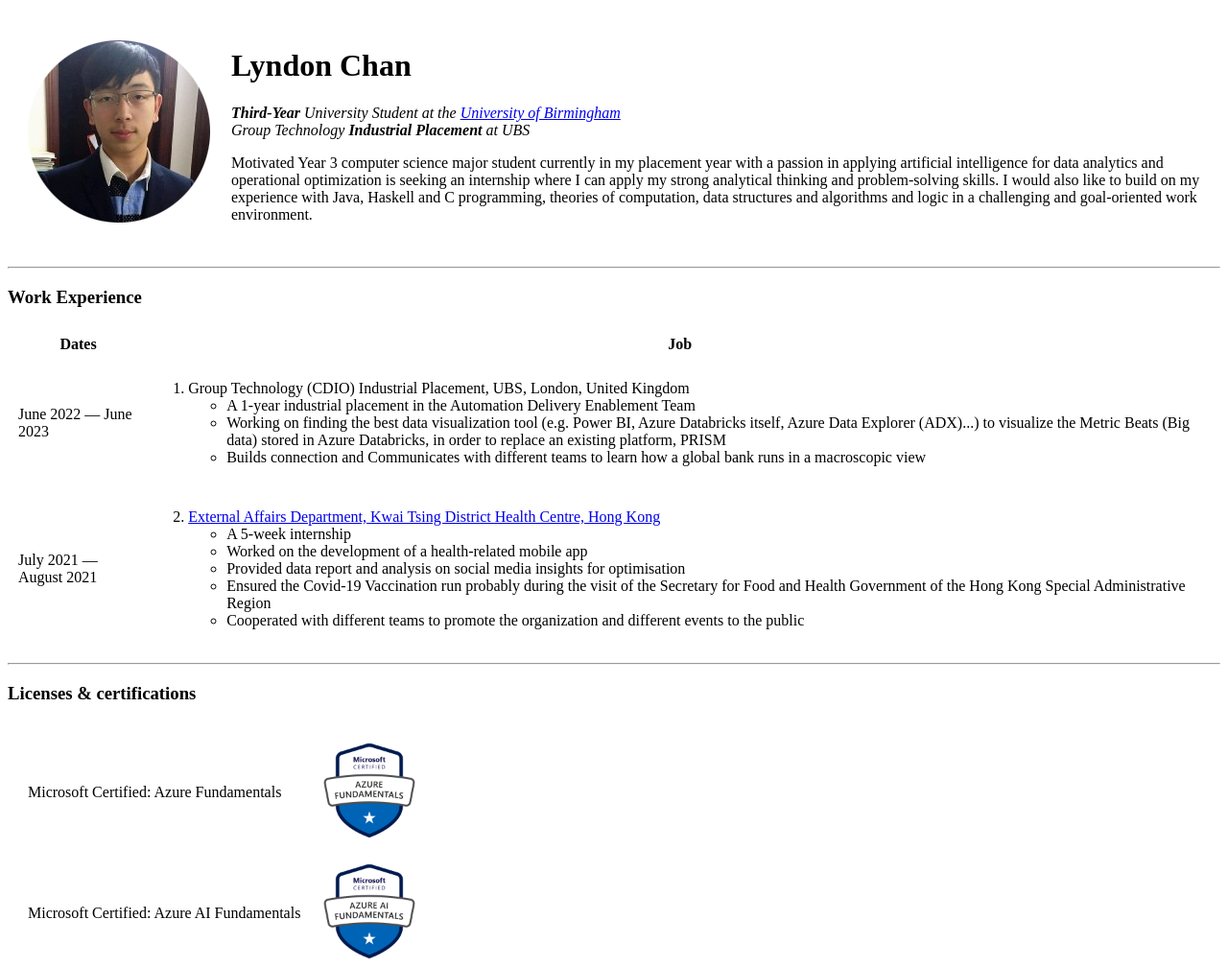
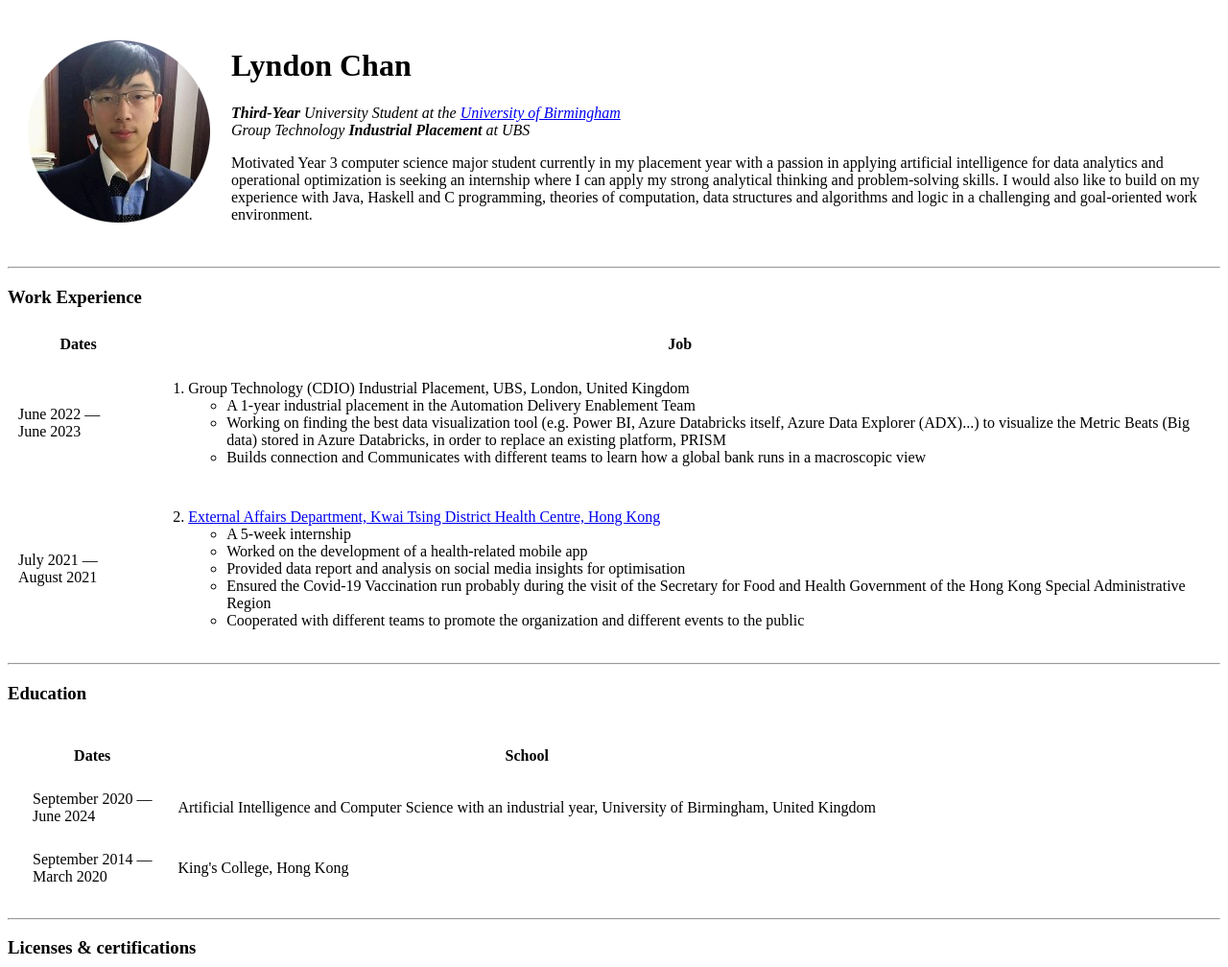
Before and after one commit to FlashLC/cv, a plain HTML site: page index.html in a window 1280 px wide. Shown: the top 1008 px of the page at 96% size. Drawn offline with Linux system fonts and the light colour scheme.

Commit message:
update of index.html

```diff
--- a/index.html
+++ b/index.html
@@ -35,7 +35,7 @@
     </thead>
     <tbody>
       <tr>
-        <td>June 2022 — June 2023</td>
+        <td>June 2022 — <br>June 2023</td>
         <td>
           <ol>
             <li>Group Technology (CDIO) Industrial Placement, UBS, London, United Kingdom </li>
@@ -63,6 +63,24 @@
             </ul>
           </ol>
         </td>
+      </tr>
+    </tbody>
+  </table>
+  <hr>
+  <h3>Education</h3>
+  <table cellspacing="25">
+    <thead>
+      <th>Dates</th>
+      <th>School</th>
+    </thead>
+    <tbody>
+      <tr>
+        <td>September 2020 — <br>June 2024</td>
+        <td>Artificial Intelligence and Computer Science with an industrial year, University of Birmingham, United Kingdom</td>
+      </tr>
+      <tr>
+        <td>September 2014 — <br>March 2020</td>
+        <td>King's College, Hong Kong</td>
       </tr>
     </tbody>
   </table>
@@ -137,16 +155,16 @@
   <h4>Tertiary Education</h4>
   <table style="text-align:center" cellspacing="23">
     <thead>
-      <th style="text-align:left">Year</th>
+      <th>Year</th>
       <th>Average Mark</th>
     </thead>
     <tbody>
       <tr>
-        <td style="text-align:left">Year 1 (2020-2021)</td>
+        <td>Year 1 (2020-2021)</td>
         <td>75%</td>
       </tr>
       <tr>
-        <td style="text-align:left">Year 2 (2021-2022)</td>
+        <td>Year 2 (2021-2022)</td>
         <td>68%</td>
       </tr>
     </tbody>
```
